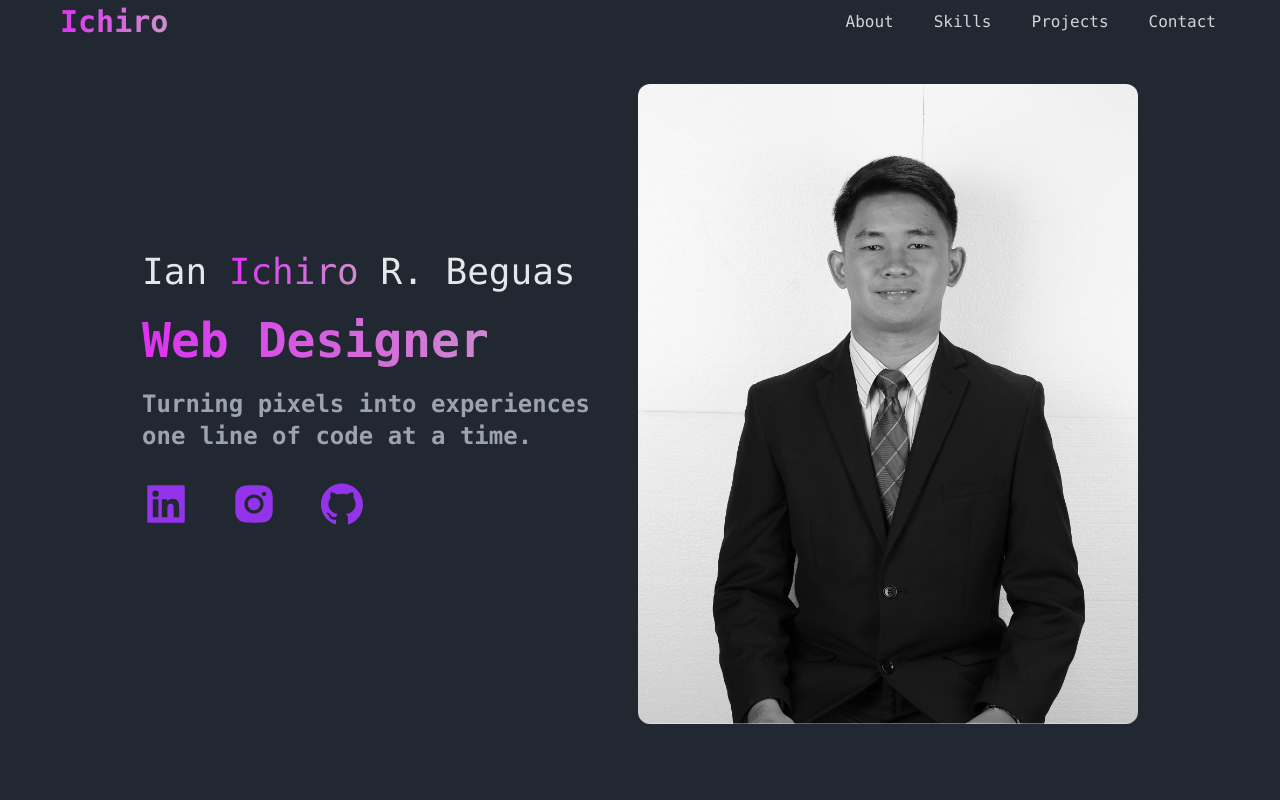
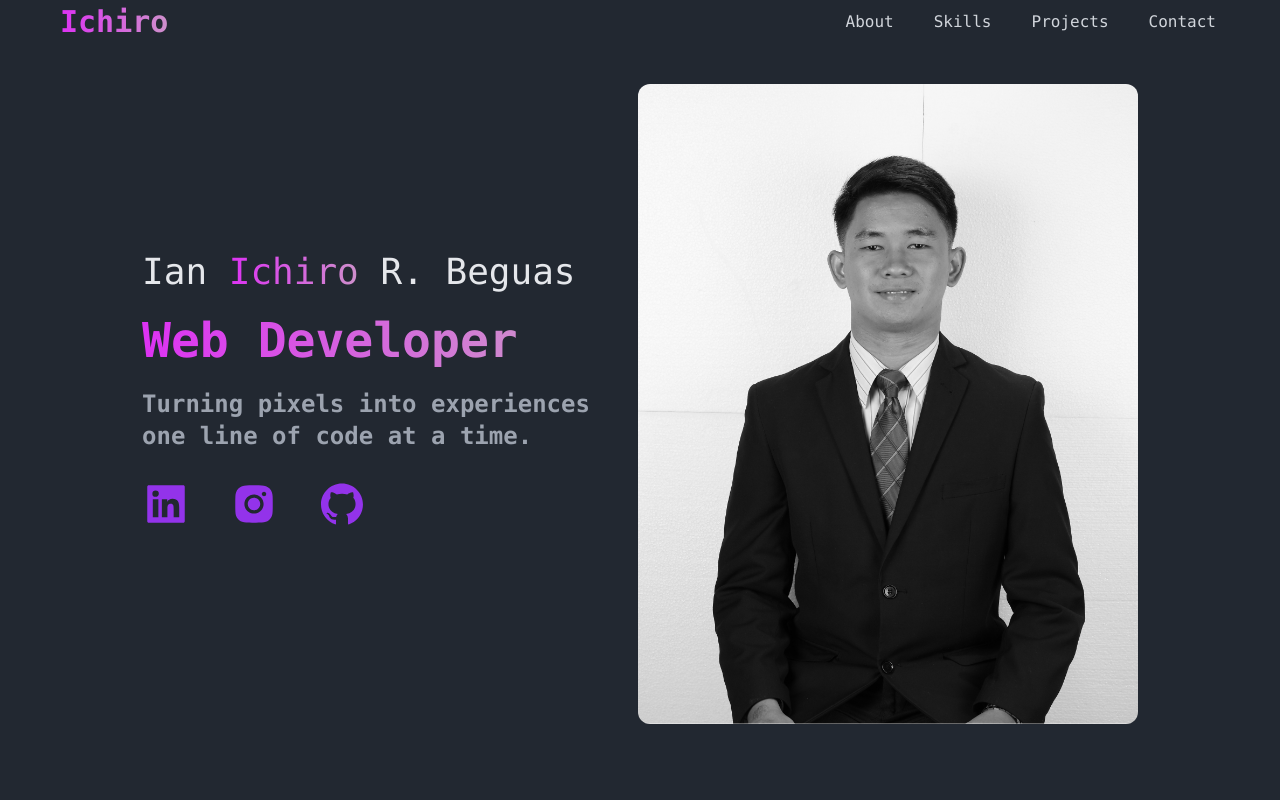
Before and after one commit to ianbeguas/Porfolio-Ichiro, a React (Create React App) app: page / in a window 1280 px wide. Shown: the top 800 px of the page. Built offline with nearby package versions, Linux system fonts and the light colour scheme.

Commit message:
remove web-designer

```diff
--- a/src/components/About.jsx
+++ b/src/components/About.jsx
@@ -13,8 +13,6 @@ const About = () => {
                         <TypeAnimation
                             sequence={[
                                 'Web Developer',
-                                1000,
-                                'Web Designer',
                                 1000,
                             ]}
                             wrapper='span'
```
